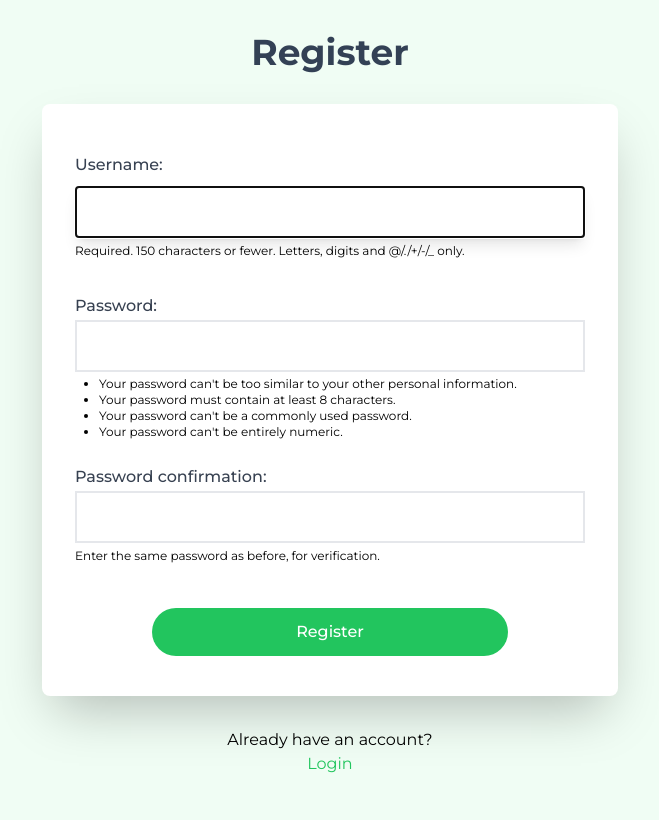
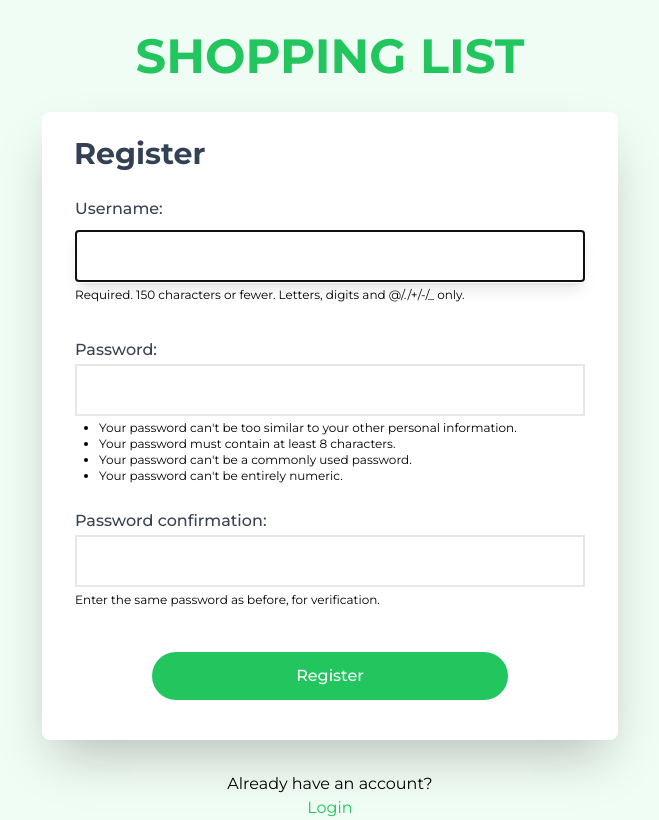
Before and after one commit to nabilmuafa/shopping-list, a Django app: page /register/ in a window 1280 px wide. Shown: the whole page, without its empty margins (310-969 px from the left). Before the commit the page ends 773 px from the top, so only its background shows below. Run offline with Django 4.2, Linux system fonts and the light colour scheme; some libraries are stand-ins or nearby versions.

Commit message:
re migrate

```diff
--- a/main/templates/register.html
+++ b/main/templates/register.html
@@ -4,12 +4,17 @@
     <title>Register</title>
 {% endblock meta %}
 
+{% block header %}
+<header class="py-8">
+    <p class="text-5xl text-green-500 text-center font-montserrat font-bold">SHOPPING LIST</p>
+</header>
+{% endblock header %}
+
 {% block content %}
 
 <div class = "login container flex flex-col items-center mx-auto">
-
-    <h1 class="text-4xl font-bold text-slate-700 py-8">Register</h1>
-    <div class="bg-white rounded-lg shadow-2xl px-8 pt-12 py-6 mb-8 max-w-xl">
+    <div class="bg-white rounded-lg shadow-2xl px-8 py-6 mb-8 max-w-xl">
+        <h1 class="text-3xl font-bold text-slate-700 pb-6">Register</h1>
         <form method="POST" >
             {% csrf_token %}
             <table class="table-fixed w-full">
--- a/templates/base.html
+++ b/templates/base.html
@@ -25,6 +25,8 @@
         {% block meta %}
         {% endblock meta %}
     </head>
+    {% block header %}
+    {% endblock header %}
     <body class="bg-green-50 font-montserrat">
         {% block content %}
         {% endblock content %}
```
Also changed, not shown: main/templates/login.html (+7 -2 lines), main/templates/main.html (+14 -10 lines), main/migrations/0001_initial.py, main/migrations/0002_product_user.py (deleted), main/migrations/0003_remove_product_user.py (deleted), main/migrations/0004_product_user.py (deleted).
